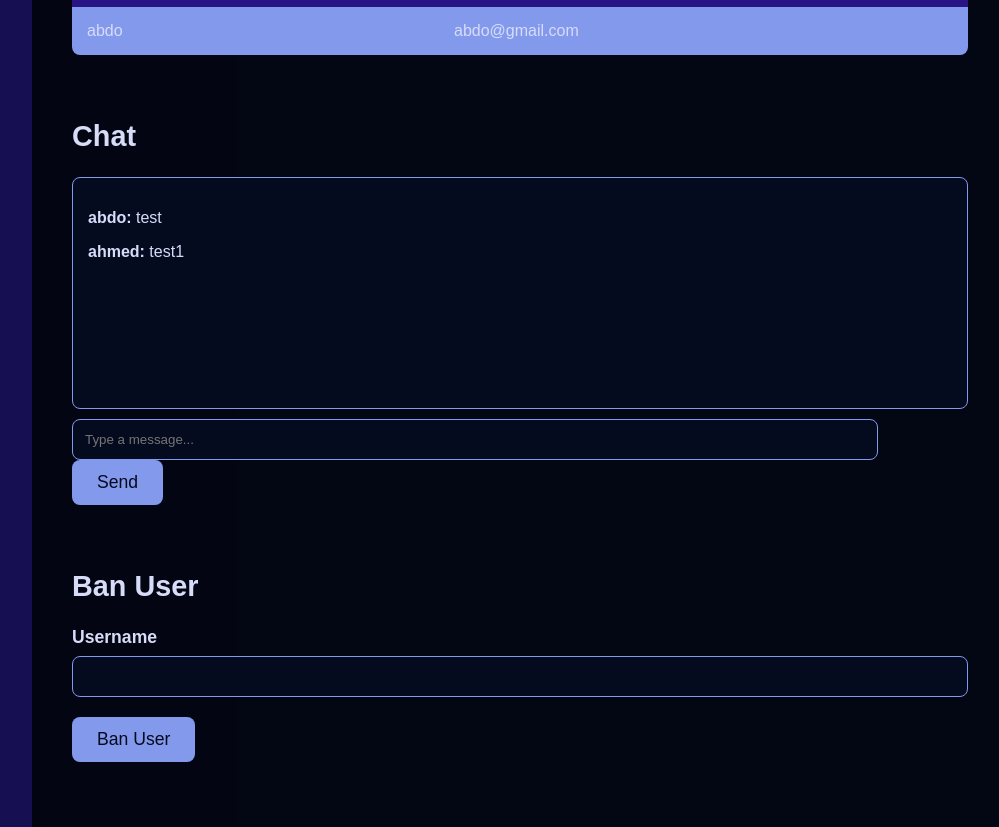
After one commit to abdelkouddousalami/GameVault, a PHP site: page /dashboard.php in a window 1280 px wide. The commit adds this page. Shown: the part 801-1628 px from the top of the page, without its empty margins (272-1271 px from the left). Run offline with PHP 8.4, Linux system fonts and the light colour scheme.

Commit message:
ajouter dashboard and amelioration for index

```diff
--- /dev/null
+++ b/dashboard.css
@@ -0,0 +1,283 @@
+body {
+    font-family: Arial, sans-serif;
+    margin: 0;
+    padding: 0;
+    height: 100vh;
+    background-color: #050b1f;
+    color: #d7dcf9;
+}
+
+#bg-video {
+    position: fixed;
+    top: 0;
+    left: 0;
+    width: 100%;
+    height: 100%;
+    object-fit: cover;
+    z-index: -1;
+}
+
+main {
+    display: flex;
+    color: #d7dcf9;
+    width: 100%;
+}
+.navbar {
+    display: flex;
+    justify-content: space-between;
+    align-items: center;
+    padding: 1.2rem 2rem;
+    background-color: rgba(40, 20, 133, .5);
+    backdrop-filter: blur(5px);
+    box-shadow: 0 4px 10px rgba(0, 0, 0, 0.1);
+}
+
+
+.navbar img {
+    width: 150px;
+    height: 50px;
+    object-fit: cover;
+}
+
+.navbar .logo a {
+    font-size: 2rem;
+    font-weight: bold;
+    color: #d7dcf9;
+    text-decoration: none;
+    transition: color 0.3s ease;
+}
+
+.navbar .logo a:hover {
+    color: #8399ec;
+}
+
+.navbar .nav-links {
+    list-style: none;
+    display: flex;
+    gap: 1.5rem;
+}
+
+.navbar .nav-links li a {
+    text-decoration: none;
+    color: #d7dcf9;
+    font-size: 1.1rem;
+    font-weight: 600;
+    transition: color 0.3s ease;
+}
+
+.navbar .nav-links li a:hover {
+    color: #8399ec;
+}
+
+.navbar .login-btn a {
+    background-color: #8399ec;
+    color: #050b1f;
+    padding: 0.6rem 1.2rem;
+    border-radius: 6px;
+    text-decoration: none;
+    font-weight: 600;
+    transition: background-color 0.3s ease, color 0.3s ease;
+}
+
+.navbar .login-btn a:hover {
+    background-color: #281485;
+    color: #d7dcf9;
+}
+
+.sidebar {
+    width: 240px;
+    display: flex;
+    flex-direction: column;
+    align-items: center;
+    padding: 1.2rem 2rem;
+    background-color: rgba(40, 20, 133, .5);
+    backdrop-filter: blur(5px);
+    box-shadow: 0 4px 10px rgba(0, 0, 0, 0.1);
+}
+
+
+.sidebar h1 {
+    font-size: 1.8rem;
+    color: #d7dcf9;
+    margin-bottom: 25px;
+}
+
+.sidebar ul {
+    list-style: none;
+    padding: 0;
+    width: 100%;
+}
+
+.sidebar ul li {
+    margin: 12px 0;
+}
+
+.sidebar ul li a {
+    color: #d7dcf9;
+    text-decoration: none;
+    font-size: 1.1rem;
+    padding: 12px;
+    display: block;
+    border-radius: 8px;
+    text-align: center;
+    transition: background-color 0.3s ease;
+}
+
+.sidebar ul li a:hover {
+    background-color: #6b29df;
+    transform: scale(1.05);
+}
+
+.content {
+    flex: 1;
+    padding: 20px;
+    background-color: rgba(0, 0, 0, .4);
+
+}
+
+.section {
+    background-color: rgba(40, 20, 133, 0);
+    padding: 20px;
+    margin-bottom: 25px;
+    border-radius: 12px;
+    box-shadow: 0 4px 8px rgba(0, 0, 0, 0);
+    backdrop-filter: blur(5px);
+}
+
+
+.section h2 {
+    margin-top: 0;
+    font-size: 1.8rem;
+    color: #d7dcf9;
+}
+
+.form-group {
+    margin-bottom: 20px;
+}
+
+.form-group label {
+    display: block;
+    margin-bottom: 8px;
+    color: #d7dcf9;
+    font-size: 1.1rem;
+    font-weight: 600;
+}
+
+.form-group input {
+    width: 100%;
+    padding: 12px;
+    box-sizing: border-box;
+    border: 1px solid #8399ec;
+    border-radius: 8px;
+    background-color: #050b1f;
+    color: #d7dcf9;
+    transition: border 0.3s ease;
+}
+
+.form-group input:focus {
+    border-color: #6b29df;
+    outline: none;
+}
+
+.btn {
+    background-color: #8399ec;
+    color: #050b1f;
+    border: none;
+    padding: 12px 25px;
+    cursor: pointer;
+    font-size: 1.1rem;
+    border-radius: 8px;
+    transition: background-color 0.3s, transform 0.2s ease;
+}
+
+.btn:hover {
+    background-color: #281485;
+    transform: scale(1.05);
+}
+
+table {
+    width: 100%;
+    border-collapse: collapse;
+    background-color: #050b1f;
+    border-radius: 8px;
+    overflow: hidden;
+}
+
+table th, table td {
+    padding: 15px;
+    text-align: left;
+    color: #d7dcf9;
+}
+
+table th {
+    background-color: #281485;
+}
+
+table tr:nth-child(even) {
+    background-color: #8399ec;
+}
+
+.chat-box {
+    background-color: #050b1f;
+    padding: 15px;
+    height: 200px;
+    overflow-y: scroll;
+    border: 1px solid #8399ec;
+    margin-bottom: 10px;
+    border-radius: 8px;
+}
+
+.chat-form input {
+    width: 90%;
+    padding: 12px;
+    box-sizing: border-box;
+    margin-right: 10px;
+    border-radius: 8px;
+    border: 1px solid #8399ec;
+    background-color: #050b1f;
+    color: #d7dcf9;
+    transition: border 0.3s ease;
+}
+
+.chat-form input:focus {
+    border-color: #6b29df;
+    outline: none;
+}
+
+.file-input {
+    width: 100%;
+    padding: 8px;
+    border: 1px solid #8399ec;
+    border-radius: 8px;
+    background-color: #050b1f;
+    color: #d7dcf9;
+    font-size: 1rem;
+    cursor: pointer;
+    transition: border 0.3s ease, background-color 0.3s ease;
+}
+
+.file-input:hover {
+    border-color: #6b29df;
+    background-color: #8399ec;
+}
+
+.file-input:focus {
+    outline: none;
+    border-color: #6b29df;
+}
+
+.file-input::file-selector-button {
+    background-color: #6b29df;
+    color: #d7dcf9;
+    font-size: 1.1rem;
+    padding: 7px 15px;
+    border-radius: 8px;
+    cursor: pointer;
+    border: none;
+    transition: background-color 0.3s ease, color 0.3s ease;
+}
+
+.file-input::file-selector-button:hover {
+    background-color: #8399ec;
+    color: #000f42;
+}
--- /dev/null
+++ b/dashboard.php
@@ -0,0 +1,105 @@
+<!DOCTYPE html>
+<html lang="en">
+
+<head>
+    <meta charset="UTF-8">
+    <meta name="viewport" content="width=device-width, initial-scale=1.0">
+    <title>Game Dashboard</title>
+    <link rel="stylesheet" href="dashboard.css? <?php echo time(); ?>">
+</head>
+
+<body>
+    <video autoplay muted loop id="bg-video">
+        <source src="img/3209828-uhd_3840_2160_25fps.mp4" type="video/mp4">
+        Your browser does not support the video tag.
+    </video>
+    <nav class="navbar">
+        <div class="logo">
+            <a href="index.php"><img src="img/logo.png" alt=""></a>
+        </div>
+        <ul class="nav-links">
+            <li><a href="index.php">Home</a></li>
+            <li><a href="library.php">Library</a></li>
+            <li><a href="#games">Games</a></li>
+            <li><a href="#contact">Contact Us</a></li>
+        </ul>
+        <div class="login-btn"><a href="view/login.php">Login</a></div>
+    </nav>
+
+    <main>
+        <div class="sidebar">
+            <h1>Dashboard</h1>
+            <ul>
+                <li><a href="#">Add Games</a></li>
+                <li><a href="#">View Users</a></li>
+                <li><a href="#">Chat</a></li>
+                <li><a href="#">Ban User</a></li>
+            </ul>
+        </div>
+
+        <div class="content">
+            <div id="add-game" class="section">
+                <h2>Add Games</h2>
+                <form>
+                    <div class="form-group">
+                        <label for="game-name">Game Name</label>
+                        <input type="text" id="game-name" name="game-name">
+                    </div>
+                    <div class="form-group">
+                        <label for="game-genre">Genre</label>
+                        <input type="text" id="game-genre" name="game-genre">
+                    </div>
+                    <div class="form-group">
+                        <label for="game-photo">Photo</label>
+                        <input type="file" id="game-photo" name="game-photo" class="file-input">
+                    </div>
+                    <div class="form-group">
+                        <label for="game-screenshot">Screenshots</label>
+                        <input type="file" id="game-screenshot" name="game-screenshot" class="file-input">
+                    </div>
+
+                    <button type="submit" class="btn">Add Game</button>
+                </form>
+            </div>
+
+            <div id="users" class="section">
+                <h2>View Users</h2>
+                <table>
+                    <tr>
+                        <th>Username</th>
+                        <th>Email</th>
+                    </tr>
+                    <tr>
+                        <td>abdo</td>
+                        <td>abdo@gmail.com</td>
+                    </tr>
+                </table>
+            </div>
+
+            <div id="chat" class="section">
+                <h2>Chat</h2>
+                <div class="chat-box">
+                    <p><strong>abdo:</strong> test</p>
+                    <p><strong>ahmed:</strong> test1</p>
+                </div>
+                <form class="chat-form">
+                    <input type="text" placeholder="Type a message...">
+                    <button type="submit" class="btn">Send</button>
+                </form>
+            </div>
+
+            <div id="ban-user" class="section">
+                <h2>Ban User</h2>
+                <form>
+                    <div class="form-group">
+                        <label for="ban-username">Username</label>
+                        <input type="text" id="ban-username" name="ban-username">
+                    </div>
+                    <button type="submit" class="btn">Ban User</button>
+                </form>
+            </div>
+        </div>
+    </main>
+</body>
+
+</html>
--- a/index.php
+++ b/index.php
@@ -19,7 +19,7 @@
             <li><a href="#contact">Games</a></li>
             <li><a href="#games">Contact Us</a></li>
         </ul>
-        <div class="login-btn"><a href="#login">Login</a></div>
+        <div class="login-btn"><a href="view/login.php">Login</a></div>
     </nav>
 
     <main>
```
Also changed, not shown: index.css (+5 -5 lines).
